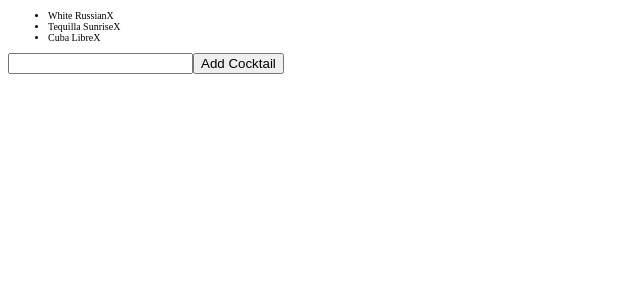
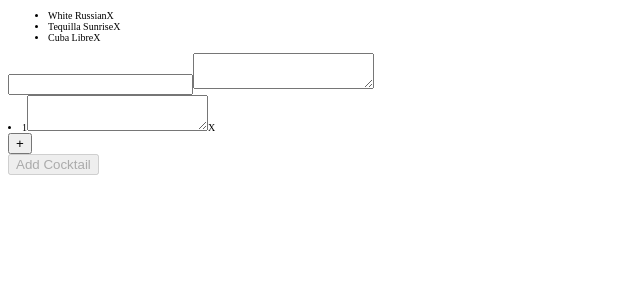
Before and after one commit to SirMatters/make-a_drink-vanilla, a React (Create React App) app: page / in a window 1280 px wide. Shown: the top 300 px of the page, without its empty margins (0-640 px from the left). Built offline with nearby package versions, Linux system fonts and the light colour scheme.

Commit message:
NewCocktail description and steps <NewCocktail/> - add description field - add steps input - add newStep functionality - add remove step functionality - make submit button disabled if no name provided for a cocktail

```diff
--- a/src/components/NewCocktail.js
+++ b/src/components/NewCocktail.js
@@ -1,11 +1,15 @@
 import React from 'react';
 import { connect } from 'react-redux';
 import { handleAddCocktail, handleDeleteCocktail } from '../actions/cocktails';
+import { removeNumberedObjectItem } from '../utils/utils';
 
 class NewCocktail extends React.Component {
   state = {
     newCocktail: {
       name: '',
+      ingredients: [],
+      steps: { 1: '' },
+      description: [],
     },
   };
 
@@ -17,6 +21,9 @@ class NewCocktail extends React.Component {
     this.setState({
       newCocktail: {
         name: '',
+        ingredients: [],
+        steps: { 1: '' },
+        description: [],
       },
     });
   };
@@ -36,8 +43,49 @@ class NewCocktail extends React.Component {
     }));
   };
 
+  handleStepChange = (e) => {
+    const { name, value } = e.target;
+    const { steps } = this.state.newCocktail;
+    this.setState({
+      newCocktail: {
+        ...this.state.newCocktail,
+        steps: {
+          ...steps,
+          [name.split('-')[1]]: value,
+        },
+      },
+    });
+  };
+
+  handleNewStep = () => {
+    const { steps } = this.state.newCocktail;
+    const stepIds = Object.keys(steps);
+    const nextId = parseInt(stepIds[stepIds.length - 1]) + 1;
+    this.setState({
+      newCocktail: {
+        ...this.state.newCocktail,
+        steps: {
+          ...steps,
+          [nextId]: '',
+        },
+      },
+    });
+  };
+
+  handleDeleteStep = (s) => {
+    const steps = removeNumberedObjectItem(this.state.newCocktail.steps, s);
+    this.setState({
+      newCocktail: {
+        ...this.state.newCocktail,
+        steps: {
+          ...steps,
+        },
+      },
+    });
+  };
+
   render() {
-    const { name } = this.state.newCocktail;
+    const { name, description, steps } = this.state.newCocktail;
     const { cocktails } = this.props;
     return (
       <div>
@@ -55,7 +103,36 @@ class NewCocktail extends React.Component {
         </div>
         <form onSubmit={this.onSumbmit}>
           <input value={name} onChange={this.onInputChange} name='name' />
-          <button>Add Cocktail</button>
+          <textarea
+            name='description'
+            value={description}
+            onChange={this.onInputChange}
+          />
+          <div className='new-cocktail__steps'>
+            {Object.keys(steps).map((s) => (
+              <li key={`step-${s}`}>
+                <span>{s}</span>
+                <textarea
+                  value={steps[s]}
+                  name={`step-${s}`}
+                  onChange={this.handleStepChange}
+                />
+                <span
+                  onClick={() => {
+                    this.handleDeleteStep(s);
+                  }}
+                >
+                  X
+                </span>
+              </li>
+            ))}
+            <button type='button' onClick={this.handleNewStep}>
+              +
+            </button>
+          </div>
+          <button disabled={name === ''} type='submit'>
+            Add Cocktail
+          </button>
         </form>
       </div>
     );
--- a/src/utils/API.js
+++ b/src/utils/API.js
@@ -8,6 +8,7 @@ let cocktails = {
     steps: [],
     ingredients: [],
     tags: [],
+    descrition: 'White russian description',
   },
   c2: {
     id: 'c2',
@@ -18,6 +19,7 @@ let cocktails = {
     steps: [],
     ingredients: [],
     tags: [],
+    descrition: 'Tequilla sunrise description',
   },
   c3: {
     id: 'c3',
@@ -28,6 +30,7 @@ let cocktails = {
     steps: [],
     ingredients: [],
     tags: [],
+    description: 'Cuba libre description',
   },
 };
 
@@ -74,15 +77,23 @@ export const _addCocktail = (cocktail) => {
   });
 };
 
-const formatCocktail = ({ name, author }) => ({
+const formatCocktail = ({
+  name,
+  author,
+  description,
+  steps,
+  ingredients,
+  tags,
+}) => ({
   id: generateID(),
   timestamp: Date.now(),
   name,
   author,
   raiting: null,
-  tags: [],
-  ingredients: [],
-  steps: [],
+  tags,
+  ingredients,
+  steps,
+  description,
 });
 
 const generateID = () => {
--- a/src/utils/utils.js
+++ b/src/utils/utils.js
@@ -4,3 +4,16 @@ export const sortObjectsArr = (arr, field) => {
   });
   return sortedArr;
 };
+
+export const removeNumberedObjectItem = (obj, i) => {
+  let copy = { ...obj };
+  delete copy[i];
+  let values = Object.values(copy);
+  const res = {};
+  let iter = 1;
+  for (let val of values) {
+    res[iter] = val;
+    iter++;
+  }
+  return res;
+};
```
Also changed, not shown: src/components/StepInput.js (added).
